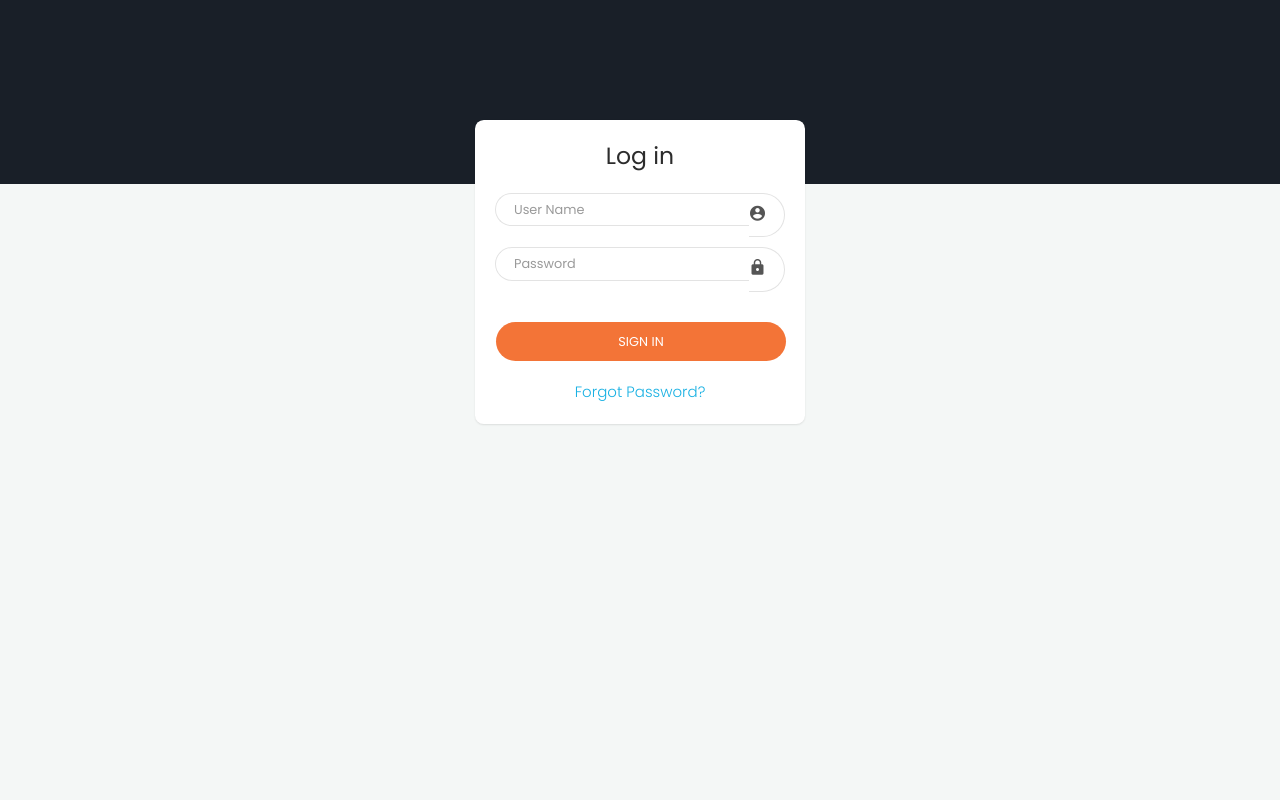
After one commit to nitinbherale/party_management, a PHP site: page /sign-in.php in a window 1280 px wide. The commit adds this page. Run offline with PHP 8.4, Linux system fonts and the light colour scheme; some libraries are stand-ins or nearby versions.

Commit message:
3 files updated

```diff
--- a/light/header.php
+++ b/light/header.php
@@ -34,7 +34,7 @@
             <div class="col-12">
                 <div class="navbar-logo">
                     <a href="javascript:void(0);" class="bars"></a>
-                    <a class="navbar-brand" href="index.php"><img src="../assets/images/favicon.png" width="30" alt="InfiniO"><span class="m-l-10">SPM</span></a>
+                    <a class="navbar-brand" href="index.php"><img src="../assets/images/favicon.png" width="30" alt="InfiniO"><span class="m-l-10">Shivsena Party Management</span></a>
                 </div>
                 <ul class="nav navbar-nav">
                     <li class="search_bar hidden-xs">
--- /dev/null
+++ b/light/sign-in.php
@@ -0,0 +1,61 @@
+<!doctype html>
+<html class="no-js " lang="en">
+<head>
+<meta charset="utf-8">
+<meta http-equiv="X-UA-Compatible" content="IE=Edge">
+<meta content="width=device-width, initial-scale=1, maximum-scale=1, user-scalable=no" name="viewport">
+<meta name="description" content="Shivsena Program Management Application">
+<title>:: Shivsena Party Management :: Home</title>
+
+<!-- Favicon-->
+
+<link rel="stylesheet" href="../assets/plugins/bootstrap/css/bootstrap.min.css">
+
+<!-- Custom Css -->
+<link rel="stylesheet" href="assets/css/main.css">
+<link rel="stylesheet" href="assets/css/color_skins.css">
+</head>
+<body class="theme-purple">
+<div class="authentication">
+    <div class="container">
+        <div class="col-md-12 content-center">
+        <div class="row clearfix">
+            <div class="col-lg-3 col-md-3">
+            </div>
+            <div class="col-lg-6 col-md-6">
+                <div class="card-plain">
+                    <div class="header">
+                        <h5>Log in</h5>
+                    </div>
+                    <form class="form">
+                        <div class="input-group">
+                            <input type="text" class="form-control" placeholder="User Name">
+                            <span class="input-group-addon"><i class="zmdi zmdi-account-circle"></i></span>
+                        </div>
+                        <div class="input-group">
+                            <input type="password" placeholder="Password" class="form-control" />
+                            <span class="input-group-addon"><i class="zmdi zmdi-lock"></i></span>
+                        </div>
+                    </form>
+                    <div class="footer">
+                        <a href="index.php" class="btn btn-primary btn-round btn-block">SIGN IN</a>
+                    </div>
+                    <a href="forgot-password.php" class="link">Forgot Password?</a>
+                </div>
+            </div>
+            <div class="col-lg-3 col-md-3">
+            </div>
+        </div>
+        </div>
+    </div>
+    <div id="particles-js"></div>
+</div>
+<!-- Jquery Core Js -->
+<script src="assets/bundles/libscripts.bundle.js"></script>
+<script src="assets/bundles/vendorscripts.bundle.js"></script> <!-- Lib Scripts Plugin Js -->
+
+<script src="../assets/plugins/particles-js/particles.min.js"></script>
+<script src="../assets/plugins/particles-js/particles.js"></script>
+</body>
+
+</html>
```
Also changed, not shown: light/forgot-password.php (added, +55 -0 lines).
